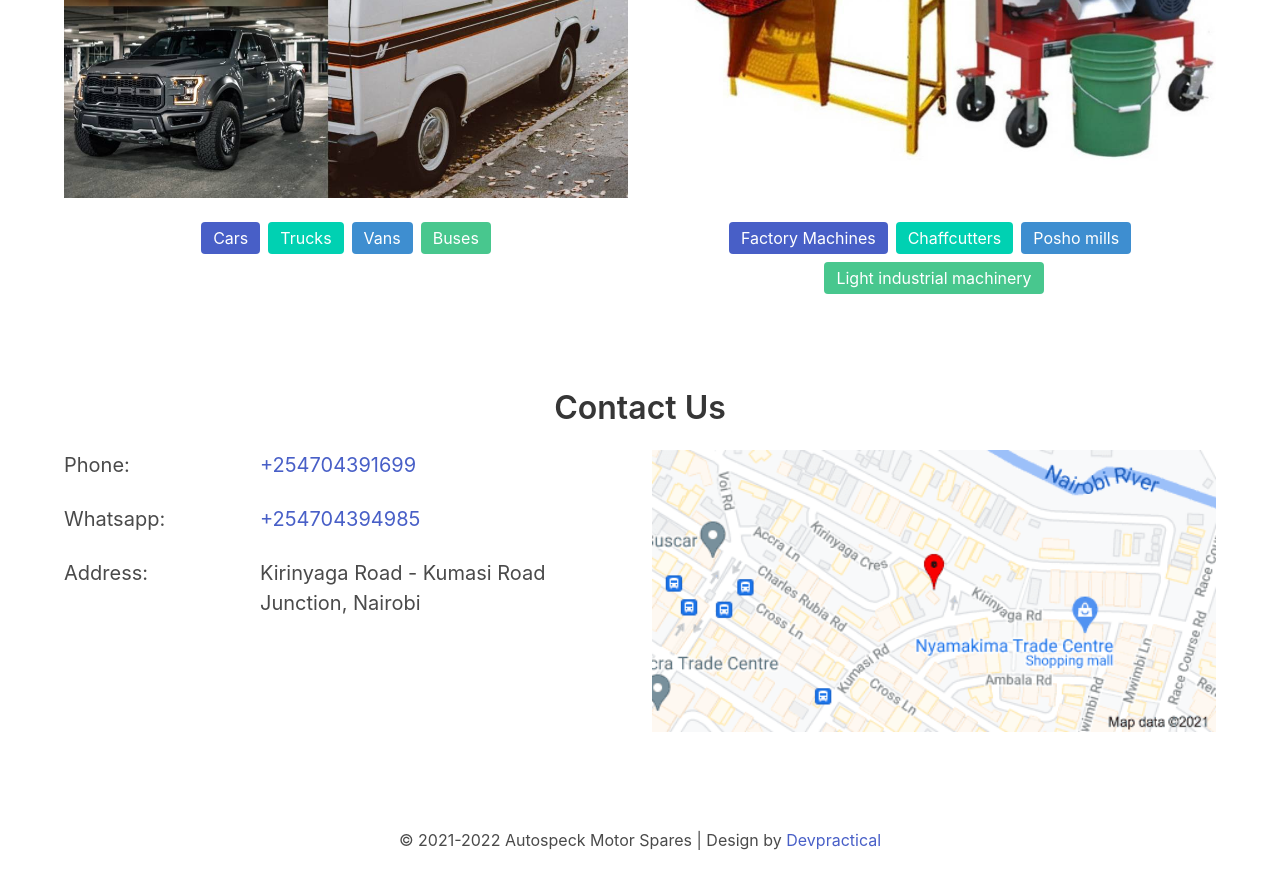
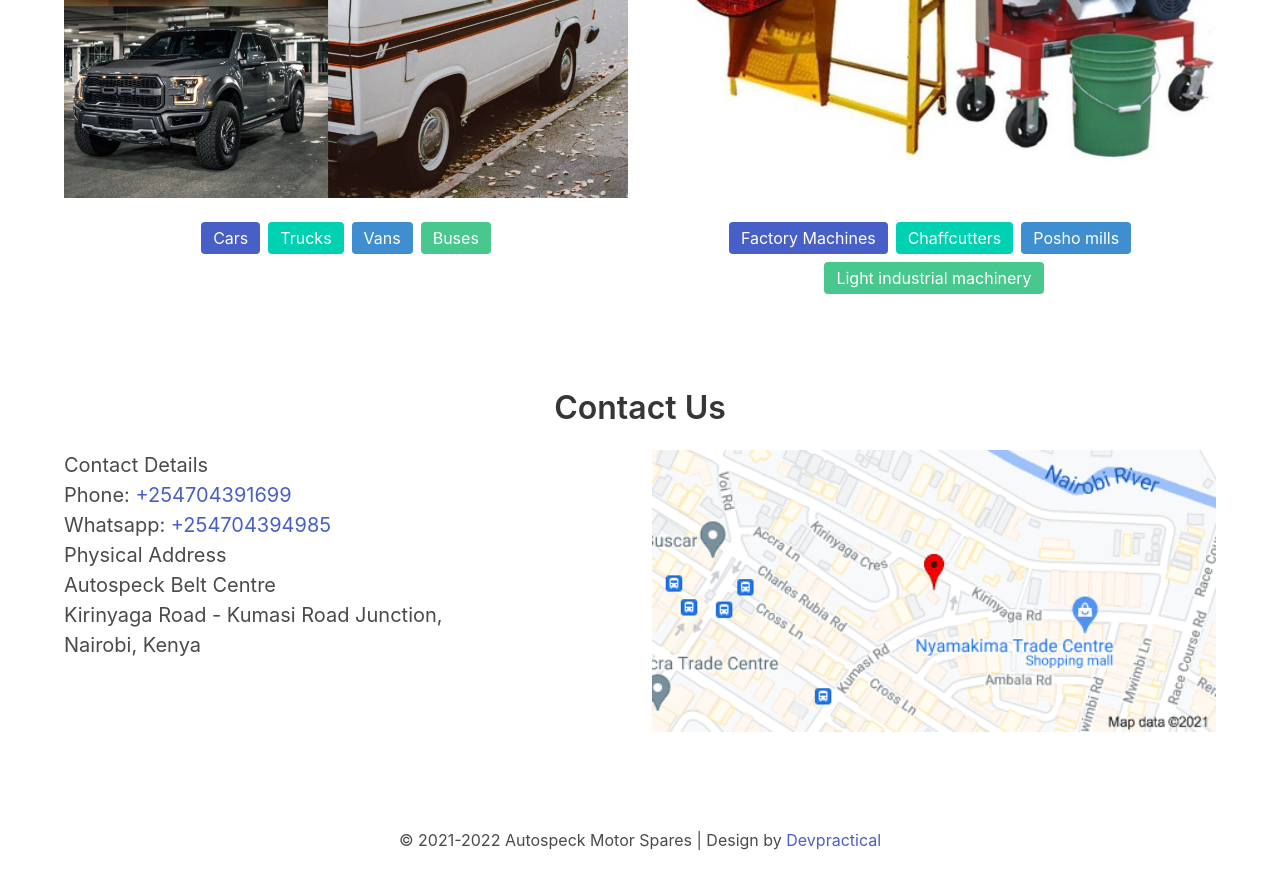
Before and after one commit to avicnotes/autospeck, a Jekyll site: the page built from index.html, in a window 1280 px wide and 900 px high, scrolled down 1523 px. Shown: the top 889 px of the window. Built offline with Jekyll 4.4.1, drawn with Linux system fonts in a browser that asks for light colours; the list of posts is cut into pages by our own code.

Commit message:
Update footer and contacts

```diff
--- a/index.html
+++ b/index.html
@@ -113,46 +113,33 @@ title: Home
     </h2>
     <div class="columns">
       <div class="column is-half is-size-5">
-        <div class="columns is-mobile">
-          <div class="column is-one-third">
+        <h3 >Contact Details</h3>
+        <div>
+          <p>
+            Phone: <a href="tel:+254704391699"> +254704391699</a>
+          </p>
+          <p>
+            Whatsapp: <a href="https://api.whatsapp.com/send?phone=254704394985">+254704394985</a>
+          </p>
+        </div>
+        <div>
+          <h3>Physical Address</h3>
+          <div>
             <p>
-              Phone:
+              Autospeck Belt Centre
+              <br>
+              Kirinyaga Road - Kumasi Road Junction,
+              <br>
+               Nairobi, Kenya
             </p>
-          </div>
-          <div class="column">
-            <p>
-              <a href="tel:+254704391699"> +254704391699</a>
-            </p>
-          </div>
-        </div>
-        <div class="columns is-mobile">
-          <div class="column is-one-third">
-            <p>
-              Whatsapp:
-            </p>
-          </div>
-          <div class="column">
-            <p>
-              <a href="https://api.whatsapp.com/send?phone=254704394985">+254704394985</a>
-            </p>
-          </div>
-        </div>
-          <div class="columns is-mobile">
-            <div class="column is-one-third">
-              <p>
-                Address:
-              </p>
-            </div>
-            <div class="column">
-              <p>
-                Kirinyaga Road - Kumasi Road Junction, Nairobi
-              </p>
           </div>
         </div>
       </div>
       <div class="column  is-half">
         <figure class="image">
-          <img src="/assets/img/autospeck-motors-maps.png" alt="Placeholder image">
+          <a href="https://goo.gl/maps/8tMPjWKAV2D8BAvA9">
+            <img src="/assets/img/autospeck-motors-maps.png" alt="Autospeck Business Location map screenshot placeholder">
+          </a>
         </figure>
       </div>
     </div>
```
